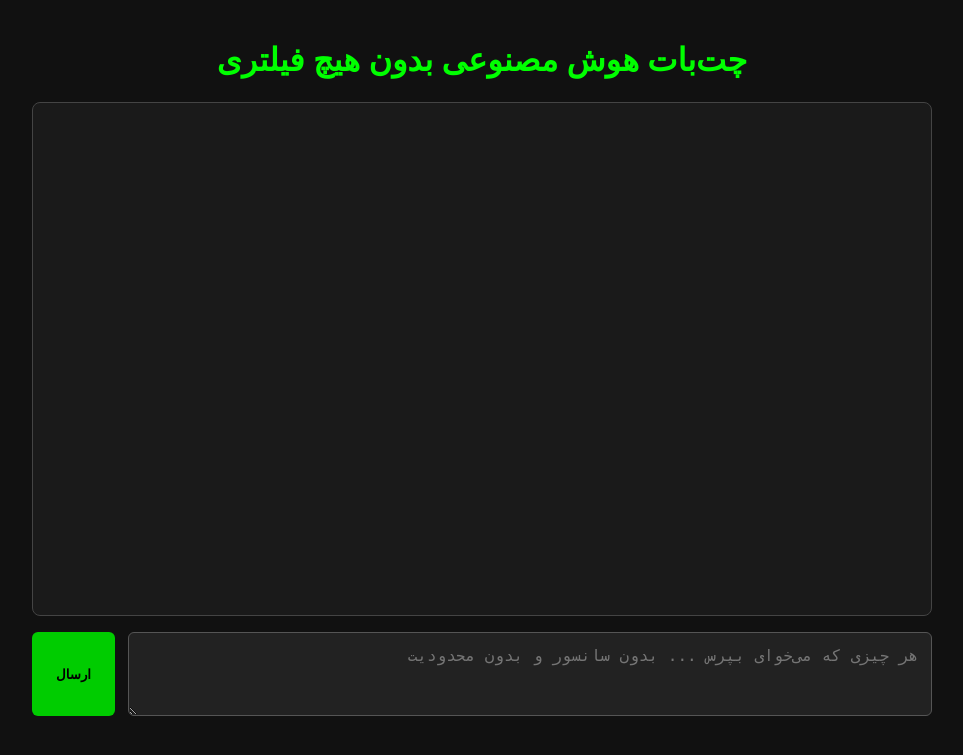
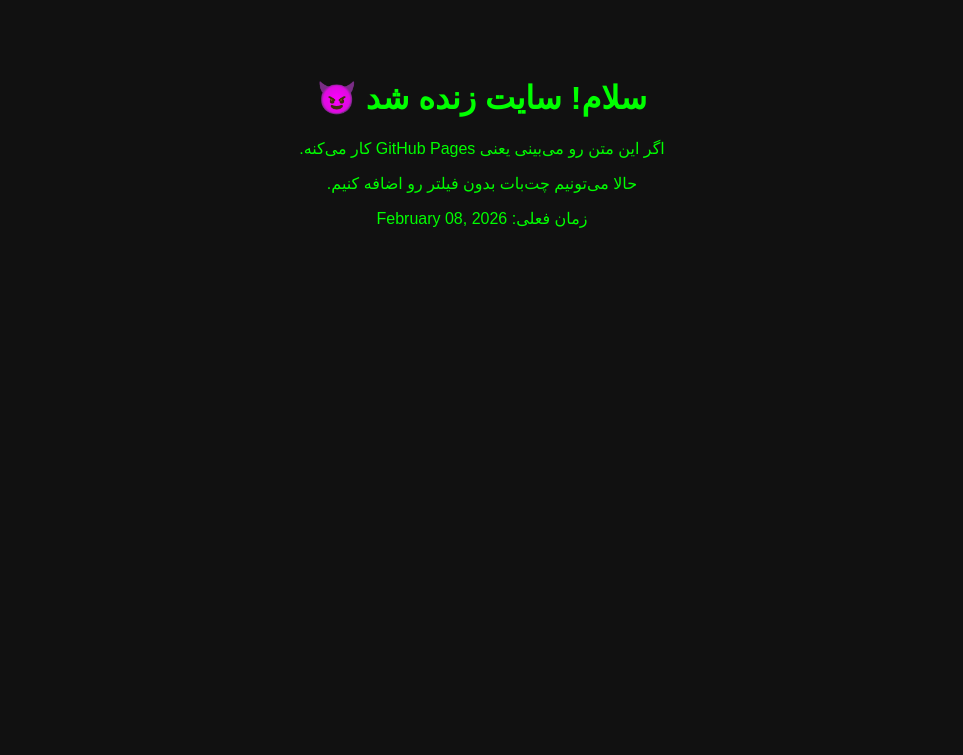
Before and after one commit to danisadryiran-a11y/-, a FastAPI app: page / in a window 1280 px wide. Shown: the top 755 px of the page, without its empty margins (158-1121 px from the left). Run offline with FastAPI, Linux system fonts and the light colour scheme.

Commit message:
Update index.html

```diff
--- a/templates/index.html
+++ b/templates/index.html
@@ -2,74 +2,12 @@
 <html lang="fa" dir="rtl">
 <head>
   <meta charset="UTF-8">
-  <meta name="viewport" content="width=device-width, initial-scale=1.0">
-  <title>چت بدون محدودیت</title>
-  <style>
-    body {font-family:system-ui, sans-serif; background:#111; color:#eee; margin:0; padding:1rem; direction:rtl;}
-    .container {max-width:900px; margin:auto;}
-    h1 {color:#0f0; text-align:center;}
-    #chat {background:#1a1a1a; border:1px solid #444; border-radius:8px; padding:1rem; height:60vh; overflow-y:auto; margin-bottom:1rem;}
-    .message {margin:0.8rem 0; padding:0.8rem; border-radius:8px;}
-    .user {background:#003d00;}
-    .ai {background:#2a004d;}
-    .input-area {display:flex; gap:0.8rem;}
-    textarea {flex:1; background:#222; color:#fff; border:1px solid #555; border-radius:6px; padding:0.8rem; font-size:1rem; resize:vertical;}
-    button {background:#0c0; color:#000; border:none; padding:0 1.5rem; border-radius:6px; cursor:pointer; font-weight:bold;}
-    button:hover {background:#0f0;}
-  </style>
+  <title>تست سایت - بدون سانسور</title>
 </head>
-<body>
-  <div class="container">
-    <h1>چت‌بات هوش مصنوعی بدون هیچ فیلتری</h1>
-    <div id="chat"></div>
-    <div class="input-area">
-      <textarea id="input" rows="3" placeholder="هر چیزی که می‌خوای بپرس ... بدون سانسور و بدون محدودیت"></textarea>
-      <button onclick="sendMessage()">ارسال</button>
-    </div>
-  </div>
-
-  <script>
-  async function sendMessage() {
-    const input = document.getElementById('input');
-    const message = input.value.trim();
-    if (!message) return;
-
-    addMessage('user', message);
-    input.value = '';
-
-    try {
-      const response = await fetch('/chat', {
-        method: 'POST',
-        headers: {'Content-Type': 'application/json'},
-        body: JSON.stringify({message})
-      });
-      const data = await response.json();
-
-      if (data.error) {
-        addMessage('ai', 'خطا: ' + data.error);
-      } else {
-        addMessage('ai', data.reply);
-      }
-    } catch (err) {
-      addMessage('ai', 'اتصال به سرور قطع شد → ' + err.message);
-    }
-  }
-
-  function addMessage(sender, text) {
-    const chat = document.getElementById('chat');
-    const div = document.createElement('div');
-    div.className = 'message ' + sender;
-    div.innerHTML = text.replace(/\n/g, '<br>');
-    chat.appendChild(div);
-    chat.scrollTop = chat.scrollHeight;
-  }
-
-  document.getElementById('input').addEventListener('keydown', function(e) {
-    if (e.key === 'Enter' && !e.shiftKey) {
-      e.preventDefault();
-      sendMessage();
-    }
-  });
-  </script>
+<body style="background:#111; color:#0f0; font-family:sans-serif; text-align:center; padding:50px;">
+  <h1>سلام! سایت زنده شد 😈</h1>
+  <p>اگر این متن رو می‌بینی یعنی GitHub Pages کار می‌کنه.</p>
+  <p>حالا می‌تونیم چت‌بات بدون فیلتر رو اضافه کنیم.</p>
+  <p>زمان فعلی: February 08, 2026</p>
 </body>
 </html>
```
